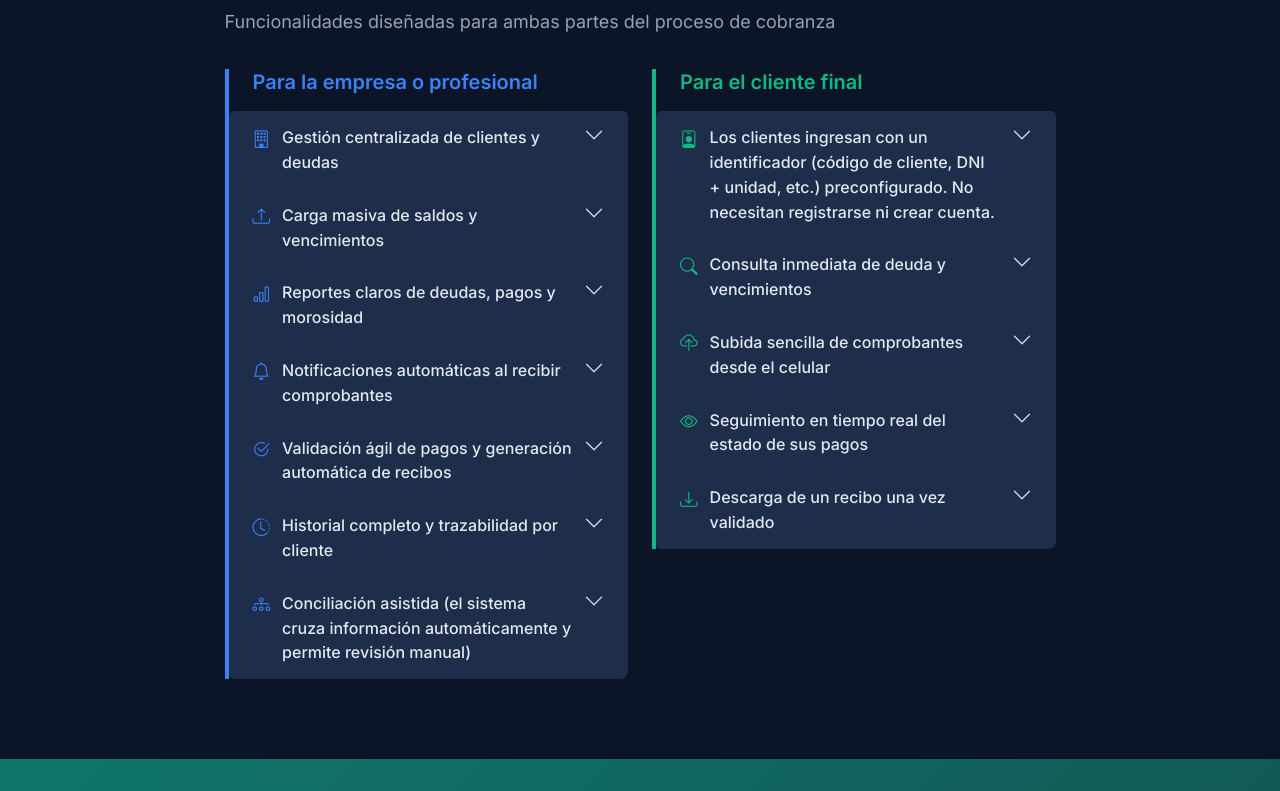
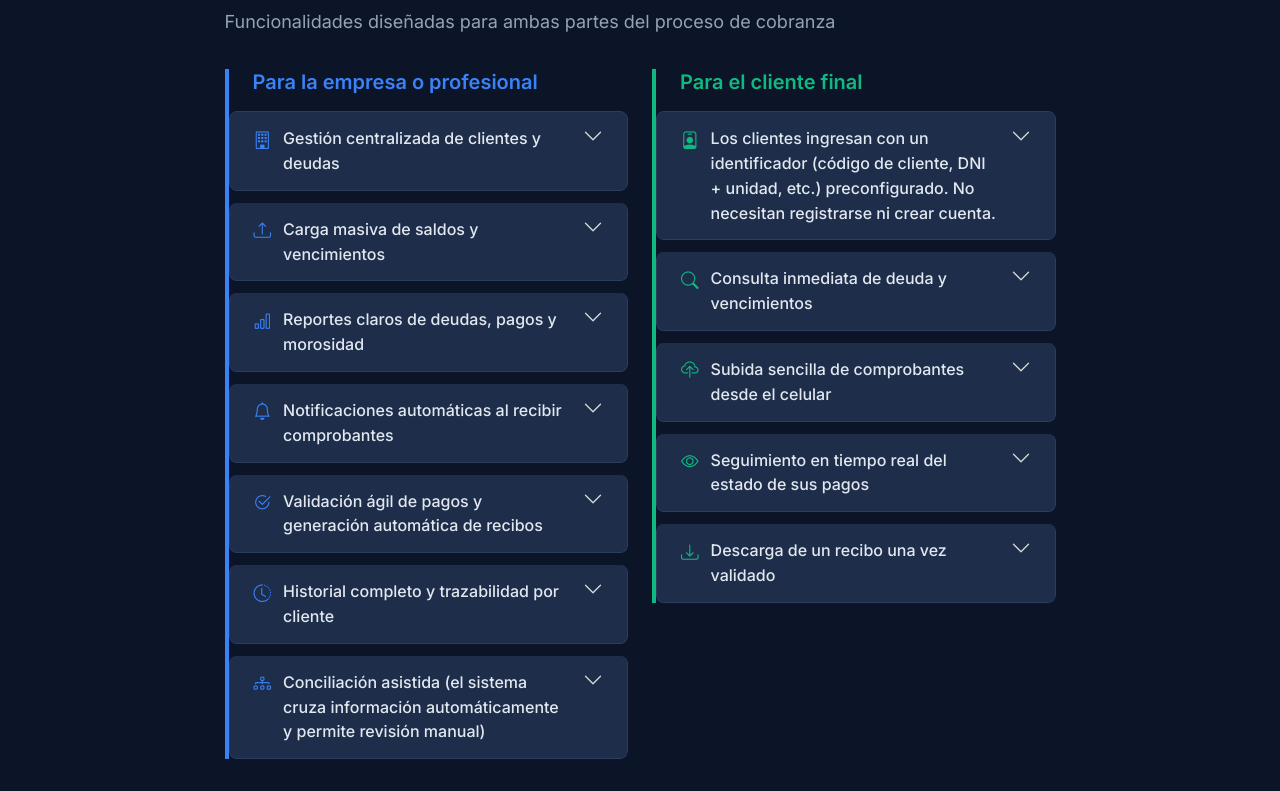
Before and after one commit to kazuyakuza/cobranza-app_landing, a Vue app: page / in a window 1280 px wide. Shown: the part 4989-5780 px from the top of the page. Built offline with nearby package versions, Linux system fonts and the light colour scheme.

Commit message:
fix(features): align accordion styling with FaqSection dark-card pattern

```diff
--- a/src/components/landing/FeaturesSection.vue
+++ b/src/components/landing/FeaturesSection.vue
@@ -112,15 +112,20 @@ function collapseId(accordionId: string, index: number): string {
 }
 
 .accordion-item {
-  background: transparent;
-  border: none;
-  border-radius: 0;
-  margin-bottom: 0;
+  background: var(--color-bg-card);
+  border: 1px solid var(--color-border);
+  border-radius: 8px;
+  margin-bottom: 0.75rem;
+  overflow: hidden;
 }
 
 .accordion-item:first-of-type,
 .accordion-item:last-of-type {
-  border-radius: 0;
+  border-radius: 8px;
+}
+
+.accordion-item:last-of-type {
+  margin-bottom: 0;
 }
 
 .accordion-button {
@@ -158,7 +163,11 @@ function collapseId(accordionId: string, index: number): string {
   color: var(--color-text-on-dark-muted);
   font-size: 0.9375rem;
   line-height: 1.6;
-  padding: 0 1.5rem 1rem calc(1.5rem + 1.1rem + 0.75rem);
+  padding: 0 1.5rem 1rem 3.1rem;
+}
+
+.accordion-collapse {
+  transition: height 0.35s ease;
 }
 
 .feature-icon {
```
